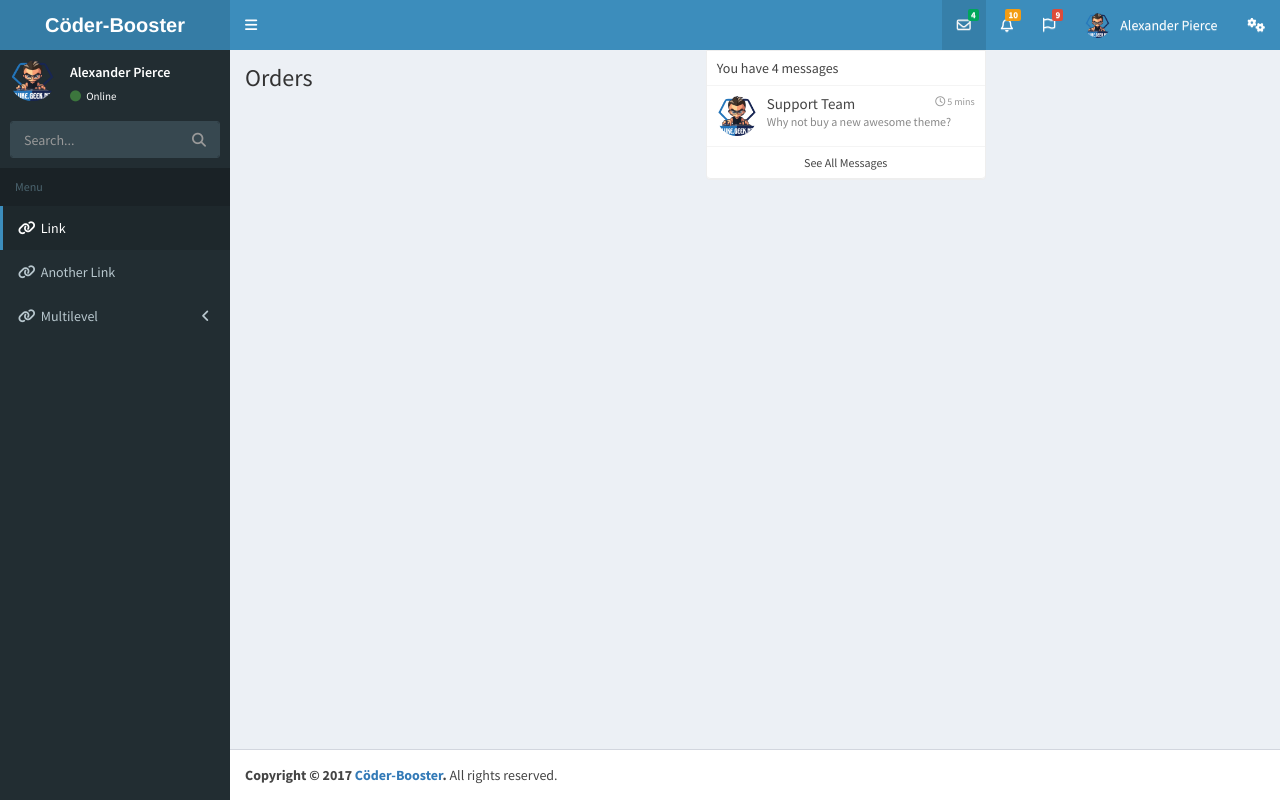
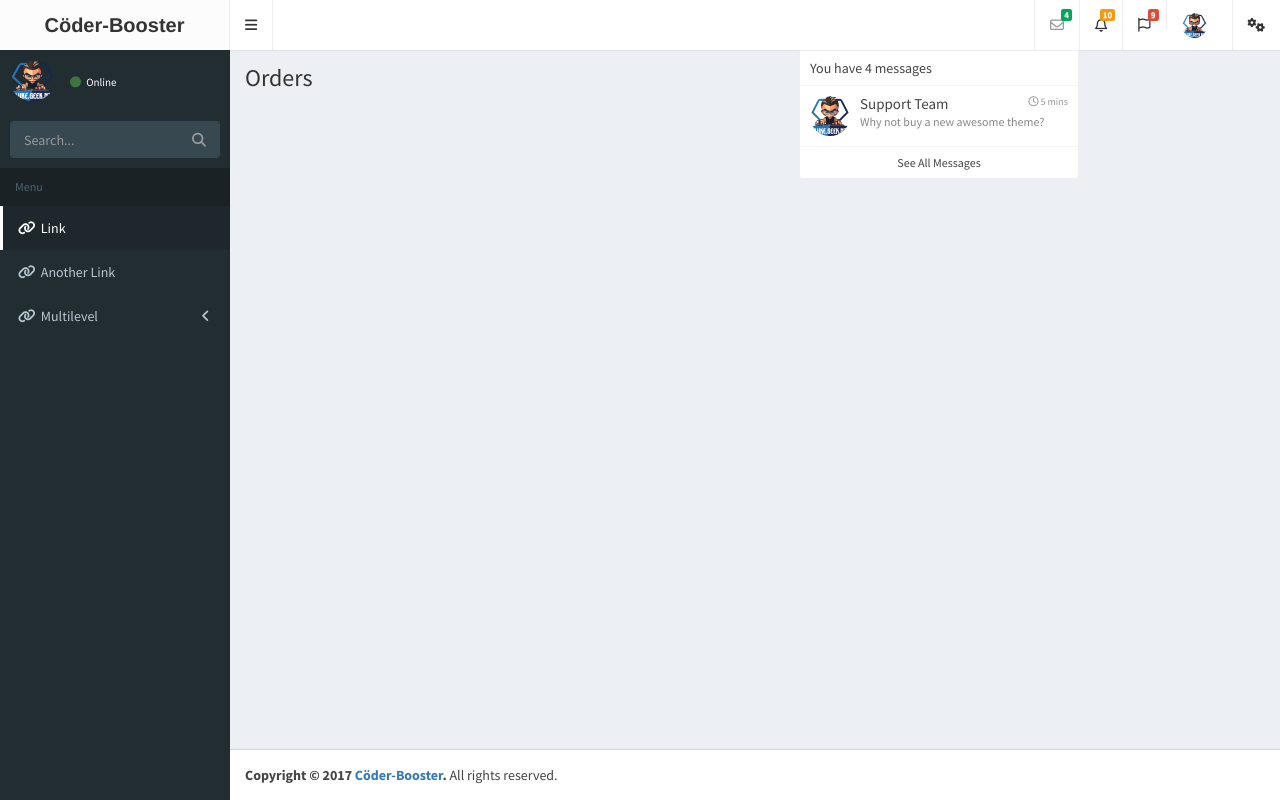
Before and after one commit to markKovacs/coder-boosters, a Spring app: page /account/orders-page-body in a window 1280 px wide, after a click that opens the changed part. Run offline with Thymeleaf, Linux system fonts and the light colour scheme; the template is opened without the code that fills it, so the values that code supplies are empty; some libraries are stand-ins or nearby versions; some web fonts are replaced.

Commit message:
Orderd pictures saved and it's load from package, and the main theme changed

```diff
--- a/src/main/java/application/App.java
+++ b/src/main/java/application/App.java
@@ -52,6 +52,8 @@
         get(Path.Web.CUSTOMER_PROFILE, AccountController.serveCustomerProfilePage);
         get(Path.Web.CHOOSE_GAME, OrderController.serveChooseGamePage);
         get(Path.Web.ORDERS_PAGE, OrderController.serveOrdersPage);
+        get(Path.Web.BOOSTER_PAGE, OrderController.serveBoosterPage);
+
 
         post(Path.Web.LOGIN, AccountController.handleLogin);
         post(Path.Web.LOGOUT, AccountController.handleLogout);
--- a/src/main/java/application/utils/Path.java
+++ b/src/main/java/application/utils/Path.java
@@ -12,6 +12,7 @@
         public static final String BOOSTER_PROFILE_EDIT_SUCCESS = "/booster-profile?edited=successful";
         public static final String LOGOUT = "/logout";
         public static final String ORDERS_PAGE = "/orders-page";
+        public static final String BOOSTER_PAGE = "/booster-page";
 
 
         public static final String CHOOSE_GAME = "/choose-game";
@@ -24,7 +25,7 @@
         public static final String CUSTOMER_PROFILE = "account/customer_profile";
         public static final String BOOSTER_PROFILE = "account/booster_profile";
         public static final String ORDERS_PAGE = "account/orders-page";
-
+        public static final String BOOSTER_PAGE = "account/booster-order";
         public static final String CHOOSE_GAME = "choose_game";
     }
 
--- /dev/null
+++ b/src/main/resources/public/css/skin-black.css
@@ -0,0 +1,161 @@
+/*
+ * Skin: Black
+ * -----------
+ */
+/* skin-black navbar */
+.skin-black .main-header {
+  -webkit-box-shadow: 0px 1px 1px rgba(0, 0, 0, 0.05);
+  box-shadow: 0px 1px 1px rgba(0, 0, 0, 0.05);
+}
+.skin-black .main-header .navbar-toggle {
+  color: #333;
+}
+.skin-black .main-header .navbar-brand {
+  color: #333;
+  border-right: 1px solid #eee;
+}
+.skin-black .main-header .navbar {
+  background-color: #ffffff;
+}
+.skin-black .main-header .navbar .nav > li > a {
+  color: #333333;
+}
+.skin-black .main-header .navbar .nav > li > a:hover,
+.skin-black .main-header .navbar .nav > li > a:active,
+.skin-black .main-header .navbar .nav > li > a:focus,
+.skin-black .main-header .navbar .nav .open > a,
+.skin-black .main-header .navbar .nav .open > a:hover,
+.skin-black .main-header .navbar .nav .open > a:focus,
+.skin-black .main-header .navbar .nav > .active > a {
+  background: #ffffff;
+  color: #999999;
+}
+.skin-black .main-header .navbar .sidebar-toggle {
+  color: #333333;
+}
+.skin-black .main-header .navbar .sidebar-toggle:hover {
+  color: #999999;
+  background: #ffffff;
+}
+.skin-black .main-header .navbar > .sidebar-toggle {
+  color: #333;
+  border-right: 1px solid #eee;
+}
+.skin-black .main-header .navbar .navbar-nav > li > a {
+  border-right: 1px solid #eee;
+}
+.skin-black .main-header .navbar .navbar-custom-menu .navbar-nav > li > a,
+.skin-black .main-header .navbar .navbar-right > li > a {
+  border-left: 1px solid #eee;
+  border-right-width: 0;
+}
+.skin-black .main-header > .logo {
+  background-color: #ffffff;
+  color: #333333;
+  border-bottom: 0 solid transparent;
+  border-right: 1px solid #eee;
+}
+.skin-black .main-header > .logo:hover {
+  background-color: #fcfcfc;
+}
+@media (max-width: 767px) {
+  .skin-black .main-header > .logo {
+    background-color: #222222;
+    color: #ffffff;
+    border-bottom: 0 solid transparent;
+    border-right: none;
+  }
+  .skin-black .main-header > .logo:hover {
+    background-color: #1f1f1f;
+  }
+}
+.skin-black .main-header li.user-header {
+  background-color: #222;
+}
+.skin-black .content-header {
+  background: transparent;
+  box-shadow: none;
+}
+.skin-black .wrapper,
+.skin-black .main-sidebar,
+.skin-black .left-side {
+  background-color: #222d32;
+}
+.skin-black .user-panel > .info,
+.skin-black .user-panel > .info > a {
+  color: #fff;
+}
+.skin-black .sidebar-menu > li.header {
+  color: #4b646f;
+  background: #1a2226;
+}
+.skin-black .sidebar-menu > li > a {
+  border-left: 3px solid transparent;
+}
+.skin-black .sidebar-menu > li:hover > a,
+.skin-black .sidebar-menu > li.active > a,
+.skin-black .sidebar-menu > li.menu-open > a {
+  color: #ffffff;
+  background: #1e282c;
+}
+.skin-black .sidebar-menu > li.active > a {
+  border-left-color: #ffffff;
+}
+.skin-black .sidebar-menu > li > .treeview-menu {
+  margin: 0 1px;
+  background: #2c3b41;
+}
+.skin-black .sidebar a {
+  color: #b8c7ce;
+}
+.skin-black .sidebar a:hover {
+  text-decoration: none;
+}
+.skin-black .sidebar-menu .treeview-menu > li > a {
+  color: #8aa4af;
+}
+.skin-black .sidebar-menu .treeview-menu > li.active > a,
+.skin-black .sidebar-menu .treeview-menu > li > a:hover {
+  color: #ffffff;
+}
+.skin-black .sidebar-form {
+  border-radius: 3px;
+  border: 1px solid #374850;
+  margin: 10px 10px;
+}
+.skin-black .sidebar-form input[type="text"],
+.skin-black .sidebar-form .btn {
+  box-shadow: none;
+  background-color: #374850;
+  border: 1px solid transparent;
+  height: 35px;
+}
+.skin-black .sidebar-form input[type="text"] {
+  color: #666;
+  border-top-left-radius: 2px;
+  border-top-right-radius: 0;
+  border-bottom-right-radius: 0;
+  border-bottom-left-radius: 2px;
+}
+.skin-black .sidebar-form input[type="text"]:focus,
+.skin-black .sidebar-form input[type="text"]:focus + .input-group-btn .btn {
+  background-color: #fff;
+  color: #666;
+}
+.skin-black .sidebar-form input[type="text"]:focus + .input-group-btn .btn {
+  border-left-color: #fff;
+}
+.skin-black .sidebar-form .btn {
+  color: #999;
+  border-top-left-radius: 0;
+  border-top-right-radius: 2px;
+  border-bottom-right-radius: 2px;
+  border-bottom-left-radius: 0;
+}
+.skin-black .pace .pace-progress {
+  background: #222;
+}
+.skin-black .pace .pace-activity {
+  border-top-color: #222;
+  border-left-color: #222;
+}
--- a/src/main/resources/templates/account/adminHeader.html
+++ b/src/main/resources/templates/account/adminHeader.html
@@ -39,8 +39,7 @@
 
     <link rel="stylesheet" type="text/css" th:href="@{~/css/skin-blue.min.css}" />
     <link rel="stylesheet" type="text/css" th:href="@{~/css/skin-black.css}" />
-    <link rel="stylesheet" type="text/css" th:href="@{~/css/skin-yellow-light.css}" />
-    <link rel="stylesheet" type="text/css" th:href="@{~/css/skin-green.css}" />
+
     <link rel="stylesheet" type="text/css" th:href="@{~/css/table.css}" />
 
 
--- a/src/main/resources/templates/booster-order.html
+++ b/src/main/resources/templates/account/booster-order.html
@@ -1,5 +1,5 @@
 <!DOCTYPE html>
-<html layout:decorate="~{starter}" lang="en" xmlns:layout="http://www.w3.org/1999/xhtml"
+<html layout:decorate="~{account/orders-page-body}" lang="en" xmlns:layout="http://www.w3.org/1999/xhtml"
       xmlns:th="http://www.w3.org/1999/xhtml">
 
 <div layout:fragment="customer-order">
--- a/src/main/resources/templates/account/orders-page-body.html
+++ b/src/main/resources/templates/account/orders-page-body.html
@@ -28,7 +28,7 @@
 -->
 <div layout:fragment="content" >
 
-<body class="hold-transition skin-blue sidebar-mini">
+<body class="hold-transition skin-black sidebar-mini">
 <div class="wrapper">
 
   <!-- Main Header -->
@@ -154,15 +154,14 @@
               <!-- The user image in the navbar-->
               <img th:src="@{~/pictures/defaultUserLogo.png}" class="user-image" alt="User Image">
               <!-- hidden-xs hides the username on small devices so only the image appears. -->
-              <span class="hidden-xs">Alexander Pierce</span>
+              <span class="hidden-xs" th:text="${currentUser}"></span>
             </a>
             <ul class="dropdown-menu">
               <!-- The user image in the menu -->
               <li class="user-header">
                 <img th:src="@{~/pictures/defaultUserLogo.png}" class="img-circle" alt="User Image">
 
-                <p>
-                  Alexander Pierce - Web Developer
+                <p th:text="${currentUser + ' - ' + loggedInAs}">
                   <small>Member since Nov. 2012</small>
                 </p>
               </li>
@@ -200,7 +199,7 @@
           <img th:src="@{~/pictures/defaultUserLogo.png}" class="img-circle" alt="User Image">
         </div>
         <div class="pull-left info">
-          <p>Alexander Pierce</p>
+          <p th:text="${currentUser}"></p>
           <!-- Status -->
           <a href="#"><i class="fa fa-circle text-success"></i> Online</a>
         </div>
```
Also changed, not shown: src/main/java/application/controller/OrderController.java (+8 -6 lines), src/main/resources/templates/account/orders-page.html (+10 -16 lines), src/main/resources/public/pictures/game-picture/csgo.png (added), src/main/resources/public/pictures/game-picture/fifa.png (added), src/main/resources/public/pictures/game-picture/lol.png (added), src/main/resources/public/pictures/game-picture/ow.jpg (added), src/main/resources/public/pictures/game-picture/ow.png (added), src/main/resources/public/pictures/game-picture/wow.png (added).
